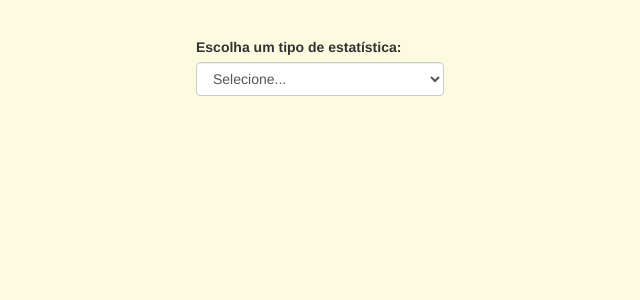
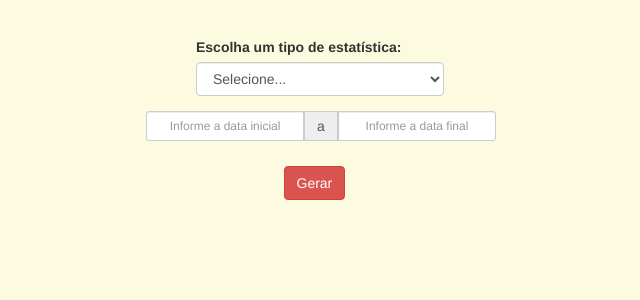
Before and after one commit to masterzd/snoc, a CodeIgniter app: page /CI_SISNOC/index.php/dashboard/Geracharts in a window 1280 px wide. Shown: the part 60-360 px from the top of the page, without its empty margins (294-934 px from the left). Run offline with CodeIgniter, Linux system fonts and the light colour scheme; some libraries are stand-ins or nearby versions.

Commit message:
41 - Finalizado o dashboard

```diff
--- a/application/config/routes.php
+++ b/application/config/routes.php
@@ -96,7 +96,10 @@ $route['tecSemep'] = 'DashBoard/tecSemep';
 $route['homepooling'] = 'DashBoard/PoolingHome';
 $route['energia'] = 'DashBoard/energia';
 $route['charts'] = 'DashBoard/Geracharts';
-$route['anaFalhaLoja'] = 'DashBoard/falhasLojas';
+$route['falhaOperadora'] = 'DashBoard/falhaOperadora';
+$route['falhaInterna'] = 'DashBoard/falhaInterna';
+$route['falhaResp'] = 'DashBoard/falhaResp';
+$route['topLojas'] = 'DashBoard/periodoTopLojas';
 
 /* Consulta Lojas via URL */
 $route['buscaUrlLojas'] = 'Search/GetInfoLojasUrl';
--- a/application/controllers/DashBoard.php
+++ b/application/controllers/DashBoard.php
@@ -82,10 +82,9 @@ class DashBoard extends CI_Controller {
 
         $Per = filter_input_array(INPUT_POST, FILTER_DEFAULT);
 
-        if (!empty($Per) and ! empty($Per['per'])):
+        if (!empty($Per['dataIni']) and ! empty($Per['dataFim'])):
 
-            $Data = $this->getPeriodo($Per['per']);
-            $QR = "select distinct o_loja,(select count(*) from tb_ocorrencias where o_loja = ch.o_loja and o_hr_ch between '{$Data[0]} 00:00:00' and '{$Data[1]} 23:59:59') as count from tb_ocorrencias as ch where o_hr_ch between '{$Data[0]} 00:00:00' and '{$Data[1]} 23:59:59' order by count DESC LIMIT 10";
+            $QR = "select distinct o_loja,(select count(*) from tb_ocorrencias where o_loja = ch.o_loja and o_hr_ch between '{$Per['dataIni']} 00:00:00' and '{$Per['dataFim']} 23:59:59') as count from tb_ocorrencias as ch where o_hr_ch between '{$Per['dataIni']} 00:00:00' and '{$Per['dataFim']} 23:59:59' order by count asc LIMIT 10";
             $this->Crud->calldb(0, 'SELECT', 0, 0, $QR);
 
             if ($this->Crud->Results['lines'] >= 1):
@@ -470,26 +469,60 @@ class DashBoard extends CI_Controller {
         $this->load->view('dashboard/Charts');
     }
 
-    /* Função que vai gerar o analitico Falhas x Lojas */
-    public function falhasLojas(){
-
+    /* Função que vai gerar o dados para o gráfico Falhas operadora */
+    public function falhaOperadora(){
          $IN = filter_input_array(INPUT_POST, FILTER_DEFAULT);
-
          if(!empty($IN['detalhes'])):
-
-
-
          elseif(!empty($IN['dataIni']) and !empty($IN['dataFim'])):
-             $QR = "select distinct o_loja, (select count(o_causa_prob) from tb_ocorrencias where o_loja = tb.o_loja and o_sit_ch = 1 and o_hr_ch between '{$IN['dataIni']} 00:00:00' and '{$IN['dataFim']} 23:59:59') as quantidade from tb_ocorrencias as tb where o_hr_ch between '{$IN['dataIni']} 00:00:00' and '{$IN['dataFim']} 23:59:59' and o_sit_ch = 1";
+             $QR = "select distinct o_causa_prob, (select count(o_causa_prob) from tb_ocorrencias where o_sit_ch = 1
+            and o_hr_ch between '{$IN['dataIni']} 00:00:00' and '{$IN['dataFim']} 23:59:59' and o_causa_prob like tb.o_causa_prob)as  quantidade from tb_ocorrencias as tb
+            where o_sit_ch = 1 and o_hr_ch between '{$IN['dataIni']} 00:00:00' and '{$IN['dataFim']} 23:59:59' and o_causa_prob like 'OP_%';";
                 $this->Crud->calldb(0, 'SELECT', 0, 0, $QR);
-                var_dump($this->Crud->Results['Dados']);
-               // echo json_encode($this->Crud->Results['Dados']);
+                echo json_encode($this->Crud->Results['Dados']);
          else:
                 echo "Falha";
          endif;
-
     }
 
+    /* Função que vai gerar o dados para o gráfico Falhas internas */
+    public function falhaInterna(){
+
+         $IN = filter_input_array(INPUT_POST, FILTER_DEFAULT);
+         if(!empty($IN['detalhes'])):
+         elseif(!empty($IN['dataIni']) and !empty($IN['dataFim'])):
+             $QR = "select distinct o_causa_prob, (select count(o_causa_prob) from tb_ocorrencias where o_sit_ch = 1
+            and o_hr_ch between '{$IN['dataIni']} 00:00:00' and '{$IN['dataFim']} 23:59:59' and o_causa_prob like tb.o_causa_prob)as  quantidade from tb_ocorrencias as tb
+            where o_sit_ch = 1 and o_hr_ch between '{$IN['dataIni']} 00:00:00' and '{$IN['dataFim']} 23:59:59' and o_causa_prob like 'INT_%';";
+                $this->Crud->calldb(0, 'SELECT', 0, 0, $QR);
+                echo json_encode($this->Crud->Results['Dados']);
+         else:
+                echo "Falha";
+         endif;
+    }
+
+
+    /* Função que vai contar quantas ocorrências fechadas foram causadas pela operadora e cliente */
+    public function falhaResp(){
+
+         $IN = filter_input_array(INPUT_POST, FILTER_DEFAULT);
+         if(!empty($IN['dataIni']) and !empty($IN['dataFim'])):
+
+              $QR1 = "select count(o_causa_prob) as Operadora from tb_ocorrencias where o_sit_ch = 1 and o_hr_ch between '{$IN['dataIni']} 00:00:00' and '{$IN['dataFim']} 23:59:59' and o_causa_prob like 'OP_%'";
+              $this->Crud->calldb(0, 'SELECT', 0, 0, $QR1);
+              $Retorno['Operadora'] = $this->Crud->Results['Dados'][0]['Operadora'] ?? 0;
+
+              $QR2 = "select count(o_causa_prob) as Interno from tb_ocorrencias where o_sit_ch = 1 and o_hr_ch between '{$IN['dataIni']} 00:00:00' and '{$IN['dataFim']} 23:59:59' and o_causa_prob like 'INT_%'";
+              $this->Crud->calldb(0, 'SELECT', 0, 0, $QR2);
+              $Retorno['Cliente'] = $this->Crud->Results['Dados'][0]['Interno'] ?? 0;
+
+              if(!empty($Retorno['Operadora']) or !empty($Retorno['Cliente'])):
+                echo json_encode($Retorno);
+              else:
+                 echo 'fail';
+              endif;
+
+         endif;
+    }
 
 
     /**************************************************************************************************************************************/
--- a/application/controllers/Search.php
+++ b/application/controllers/Search.php
@@ -26,7 +26,6 @@ class Search extends CI_Controller {
         if (!empty($Termo) and ! empty($Termo['termo'])):
             $this->Termo = $Termo['termo'];
             $this->searchLojas($this->Termo);
-
             if (is_array($this->ResultLojas)):
                 foreach ($this->ResultLojas as $lojas):
                     if ($lojas['lj_num'] == '0' or $lojas['lj_num'] == false):
@@ -43,7 +42,6 @@ class Search extends CI_Controller {
                     $this->searchOcorrencias($this->Termo);
                     if (is_array($this->ResultOcorrencias) and $this->ResultOcorrencias[0] != NULL):
                         $this->searchLojas($this->ResultOcorrencias[0][0]['o_loja']);
-
                     else:
                         if (empty($_SESSION)):
                             session_start();
@@ -107,9 +105,9 @@ class Search extends CI_Controller {
         $this->Crud->calldb(0, 'SELECT', 0, 0, $QR);
         $Count = $this->Crud->Results['lines'];
 
-        /* Consulta com a condição */
+        /* Consulta com o limite de registros */
         $QR = "select lj_num, lj_end, lj_bairro, lj_cidade, lj_uf from tb_lojas "
-                . "where lj_num = '{$Termo}' or lj_end = '%{$Termo}%' or lj_bairro like '%{$Termo}%' or lj_cidade like '%{$Termo}%' or lj_ip_loja = '{$Termo}' LIMIT 6 OFFSET 0";
+                . "where lj_num = '{$Termo}' or lj_end like '%{$Termo}%' or lj_bairro like '%{$Termo}%' or lj_cidade like '%{$Termo}%' or lj_ip_loja = '{$Termo}' LIMIT 6 OFFSET 0";
         $this->Crud->calldb(0, 'SELECT', 0, 0, $QR);
         $this->ResultLojas = $this->Crud->Results['Dados'];
         if($Count >= 1):
--- a/application/controllers/UpdateCh.php
+++ b/application/controllers/UpdateCh.php
@@ -78,6 +78,8 @@ class UpdateCh extends CI_Controller {
                     $SMS = $this->enviaSms(7);
                 elseif($this->DadosIn['direcionar'] == 5):
                     $SMS = $this->enviaSms(6);
+                elseif($this->DadosIn['direcionar'] == 7):
+                    $SMS = TRUE;
                 else:
                     $Erro['Title'] = "OPS!! Alguma coisa ocorreu fora do esperado";
                     $Erro['Msg'] = 'Consegui salvar o chamado. Mas não consegui determinar se envio SMS ou Email. Contate o suporte';
--- a/application/views/dashboard/Charts.php
+++ b/application/views/dashboard/Charts.php
@@ -20,25 +20,27 @@
 							<label for="">Escolha um tipo de estatística:</label>
 							<select class="form-control sl-tpchart j-tpchart">
 								<option value="">Selecione...</option>
-								<option value="1">Analitico Falhas x Lojas</option>
-								<option value="2">Falhas Operadora</option>
-								<option value="3">Falhas Internas</option>
-								<option value="4">Falhas por Tipo</option>
-								<option value="5">Eventos por Loja</option>
+								<option value="1">Falhas Operadora</option>
+								<option value="2">Falhas Internas</option>
+								<option value="3">Responsável por falhas</option>
+								<option value="4">Incidentes por Lojas</option>
 							</select>
 						</div>
+						<div class="input-daterange input-group" id="datepicker">
+                            <input type="text" placeholder="Informe a data inicial" title="O Formato informad" required pattern="^[0-9]{4}-[0-9]{2}-[0-9]{2}$" class="j-date j-dtIni input-sm form-control col-md-2" name="dataIni">
+                            <span class="input-group-addon">a</span>
+                            <input type="text" placeholder="Informe a data final" required pattern="^[0-9]{4}-[0-9]{2}-[0-9]{2}$" class="j-date j-dtFim input-sm form-control col-md-2" name="dataFim">
+                        </div>
+						<div class="form-group">
+	                       <button type="button" class="btn btn-danger btn-gerar">Gerar</button>
+	                    </div>
+
 					</main>
 				</div>
 			</div>
 			<div class="row">
 				<div class="col-md-12">
-					<div class="relChart">
-
-						<div class="chart">
-
-						</div>
-
-					</div>
+					<div id="chart"></div>
 				</div>
 			</div>
 	</div>
@@ -49,5 +51,13 @@
  	<script src="<?php echo base_url('/assets/js/bootstrap-datepicker.min.js') ?>"></script>
     <script src="<?php echo base_url('/assets/js/bootstrap-datepicker.pt-BR.min.js') ?>" charset="UTF-8"></script>
     <script src="<?php echo base_url('/assets/js/charts.js') ?>"></script>
+    <script>
+		    $('.j-date').datepicker({
+		        format: 'yyyy-mm-dd',
+		        language: 'pt-BR',
+		        orientation: 'bottom auto',
+		        autoclose: true
+		     });
+    </script>
 </body>
 </html>
--- a/assets/css/custom-css/dashboard/Charts.css
+++ b/assets/css/custom-css/dashboard/Charts.css
@@ -24,3 +24,7 @@ h1{
     margin-left: 45%;
     margin-top: 2%;
 }
+
+#chart {
+    margin-left: 5%;
+}
--- a/assets/js/charts.js
+++ b/assets/js/charts.js
@@ -1,39 +1,160 @@
 $(function(){
 
-	$('.j-tpchart').change(function() {
+$('.btn-gerar').click(function(){
 
-		var datetime = "<div class=\"input-daterange input-group\" id=\"datepicker\">\
-                            <input type=\"text\" placeholder=\"Informe a data inicial\" title=\"O Formato informad\" required pattern=\"^[0-9]{4}-[0-9]{2}-[0-9]{2}$\" class=\"j-date j-dtIni input-sm form-control col-md-2\" name=\"dataIni\">\
-                            <span class=\"input-group-addon\">a</span>\
-                            <input type=\"text\" placeholder=\"Informe a data final\" required pattern=\"^[0-9]{4}-[0-9]{2}-[0-9]{2}$\" class=\"j-date j-dtFim input-sm form-control col-md-2\" name=\"dataFim\">\
-                        </div>\
-						<div class=\"form-group\">\
-	                       <button type=\"button\" class=\"btn btn-danger btn-gerar\">Gerar</button>\
-	                    </div>\
-                        ";
-        console.log(datetime);
+	if($('.j-tpchart').val() == 1){
 
-		$('.relChart').append(datetime);
-	});
+		$.post('http://sisnoc.maquinadevendas.corp/CI_SISNOC/falhaOperadora', {dataIni: $('.j-dtIni').val(), dataFim: $('.j-dtFim').val()}, function(retorno) {
+
+			if(retorno == 'Falha'){
+				alert('Sem informações para a estatística');
+			}else{
+			    chartFalhaOperadora(jQuery.parseJSON(retorno), 'Falhas por parte da Operadora');
+			}
+		});
+	}else if($('.j-tpchart').val() == 2){
+		$.post('http://sisnoc.maquinadevendas.corp/CI_SISNOC/falhaInterna', {dataIni: $('.j-dtIni').val(), dataFim: $('.j-dtFim').val()}, function(retorno) {
+
+			if(retorno == 'Falha'){
+				alert('Sem informações para a estatística');
+			}else{
+				chartFalhaOperadora(jQuery.parseJSON(retorno), 'Falhas por problemas internos');
+			}
+
+		});
+	}else if($('.j-tpchart').val() == 3){
+		$.post('http://sisnoc.maquinadevendas.corp/CI_SISNOC/falhaResp', {dataIni: $('.j-dtIni').val(), dataFim: $('.j-dtFim').val()}, function(retorno) {
+
+			if(retorno == 'Falha'){
+				alert('Sem informações para a estatística');
+			}else{
+				chartResponsabilidade(jQuery.parseJSON(retorno));
+			}
+		});
+	}else if($('.j-tpchart').val() == 4){
+		console.log("ok");
+		$.post('http://sisnoc.maquinadevendas.corp/CI_SISNOC/topLojas', {dataIni: $('.j-dtIni').val(), dataFim: $('.j-dtFim').val()}, function(retorno) {
+			if(retorno == 'false'){
+				alert('Sem informações para a estatística');
+			}else{
+				ChartPeriodoLojas(jQuery.parseJSON(retorno));
+			}
+		});
+	}
 
 
-$('.relChart').on('focus', '.j-date', function(){
-	$(this).datepicker({
-        format: 'yyyy-mm-dd',
-        language: 'pt-BR',
-        orientation: 'bottom auto',
-        autoclose: true
-     });
-});
 
 
-$('.relChart').on('click', '.btn-gerar', function(){
-
-	$.post('http://sisnoc.maquinadevendas.corp/CI_SISNOC/anaFalhaLoja', {dataIni: $('.j-dtIni').val(), dataFim: $('.j-dtFim')}, function(retorno) {
-		console.log(jQuery.parseJSON(retorno));
-	});
 
 });
 
 
+var chartFalhaOperadora = function(jsonObj, title){
+
+	  google.charts.load('current', {'packages':['bar']});
+      google.charts.setOnLoadCallback(drawStuff);
+
+      var dados = [];
+
+      $.each(jsonObj, function(key, value) {
+      		dados.push([value.o_causa_prob, parseInt(value.quantidade)]);
+      });
+
+      function drawStuff() {
+         var data = new google.visualization.DataTable(dados);
+         data.addColumn('string', 'Causa do Problema');
+         data.addColumn('number', 'Quantidades');
+         data.addRows(dados);
+
+         var options = {
+            title: title,
+           	bars: 'horizontal', // Required for Material Bar Charts.
+	        axes: {
+	            x: {
+	              0: { side: 'top', label: title} // Top x-axis.
+	            }
+	         },
+	        bar: { groupWidth: "90%" },
+	        width: '900',
+            height: '300',
+          	backgroundColor: '#fcfbe0',
+         };
+
+
+        var chart = new google.charts.Bar(document.getElementById('chart'));
+        // Convert the Classic options to Material options.
+        chart.draw(data, options);
+      };
+
+	}
+
+var chartResponsabilidade = function(jsonObj){
+
+	google.charts.load('current', {'packages':['corechart']});
+      google.charts.setOnLoadCallback(drawStuff);
+
+      var dados = [];
+
+      $.each(jsonObj, function(key, value) {
+      		dados.push([key, parseInt(value)]);
+      });
+
+      function drawStuff() {
+         var data = new google.visualization.DataTable(dados);
+         data.addColumn('string', 'Causa do Problema');
+         data.addColumn('number', 'Quantidades');
+         data.addRows(dados);
+
+         var options = {
+            title: 'Responsabilidades das Ocorrências',
+            is3D: true,
+            width: '900',
+            height: '300',
+            colors: ['red', 'yellow']
+         };
+
+
+        var chart = new google.visualization.PieChart(document.getElementById('chart'));
+        // Convert the Classic options to Material options.
+        chart.draw(data, options);
+      };
+
+}
+
+var ChartPeriodoLojas = function(result){
+
+	 google.charts.load('current', {'packages': ['corechart']});
+     google.charts.setOnLoadCallback(drawChart);
+
+    function drawChart() {
+    	console.log(result);
+        var dados = [];
+
+        $.each(result, function (key, value) {
+            dados.push([value.o_loja, parseInt(value.count)]);
+        });
+
+        console.log(dados);
+
+        var data = new google.visualization.DataTable(dados);
+        data.addColumn('string', 'Loja');
+        data.addColumn('number', 'Num. Ch');
+        data.addRows(dados);
+
+        var options = {
+            title: 'Lojas com mais incidentes gerados',
+            is3D: true
+        };
+
+        var chart = new google.visualization.PieChart(document.getElementById('chart'));
+        chart.draw(data, options);
+
+    }
+
+
+}
+
+
+
+
 });
```
Also changed, not shown: application/views/commom/menu.php (+10 -3 lines), application/controllers/Chamado.php (line endings or trailing spaces).
